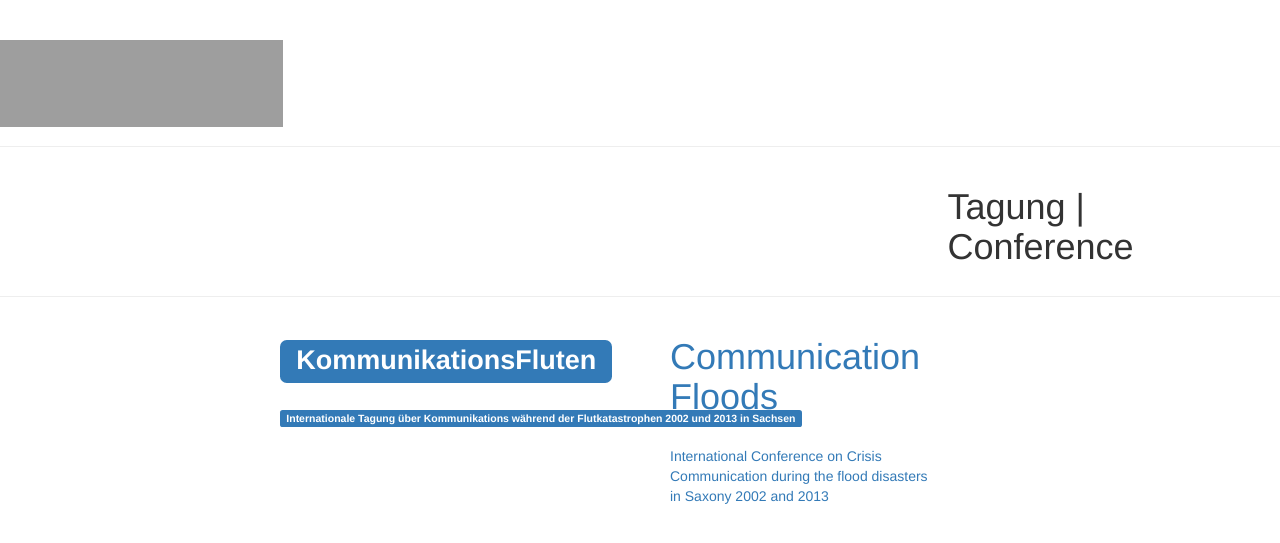
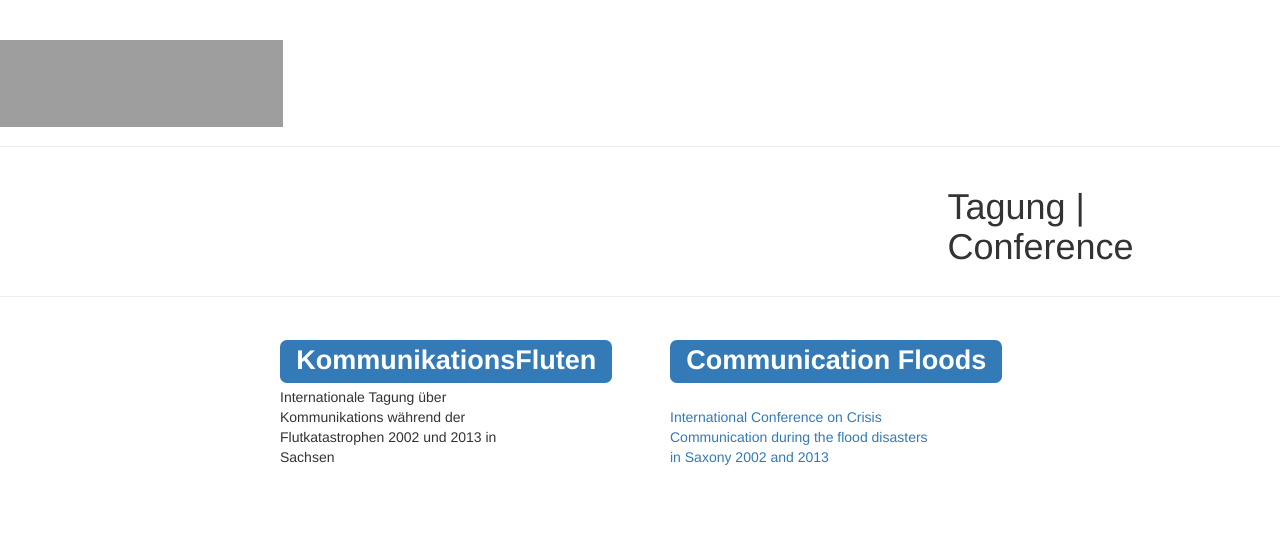
Before and after one commit to susedev/test, a Jekyll site: the page built from index.html, in a window 1280 px wide. Shown: the top 543 px of the page. Built offline with Jekyll 4.4.1, drawn with Linux system fonts in a browser that asks for light colours; nearby versions of some CDN libraries; grey boxes are pictures that could not be loaded.

Commit message:
Edit from JekyllCMS

```diff
--- a/index.html
+++ b/index.html
@@ -6,15 +6,12 @@ title: Home
 <div class="row">
 <div class="col-md-3">
 <h1><a href="http://eijc.github.io/data/konferenz-kommunikationsfluten.html"><span class="label label-primary">KommunikationsFluten</span></a></h1>
-
-<p><br />
-<a href="http://eijc.github.io/data/konferenz-kommunikationsfluten.html"><span class="label label-primary">Internationale Tagung &uuml;ber Kommunikations w&auml;hrend der Flutkatastrophen 2002 und 2013 in Sachsen </span></a></p>
-</div>
+Internationale Tagung &uuml;ber Kommunikations w&auml;hrend der Flutkatastrophen 2002 und 2013 in Sachsen</div>
 
 <div class="col-md-1">&nbsp;</div>
 
 <div class="col-md-3">
-<h1><a href="http://eijc.github.io/data/conference-communication-floods.html">Communication Floods</a></h1>
+<h1><a href="http://eijc.github.io/data/conference-communication-floods.html"><span class="label label-primary">Communication Floods</span></a></h1>
 
 <p><br />
 <a href="http://eijc.github.io/data/conference-communication-floods.html">International Conference on Crisis Communication during the flood disasters in Saxony 2002 and 2013</a></p>
```
